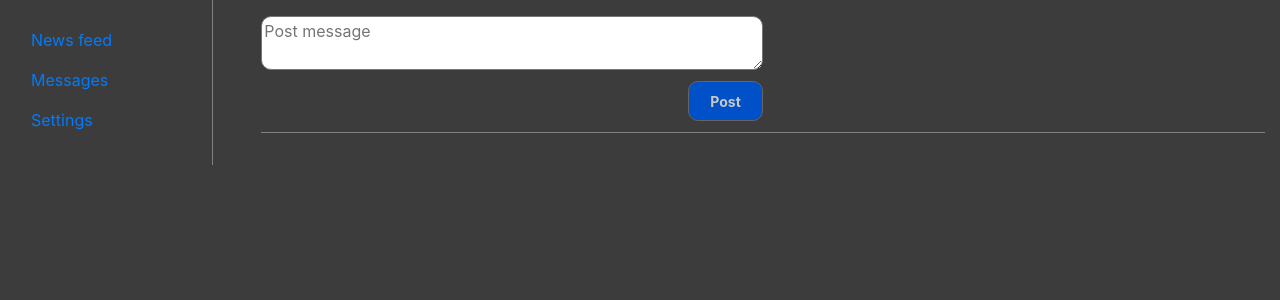
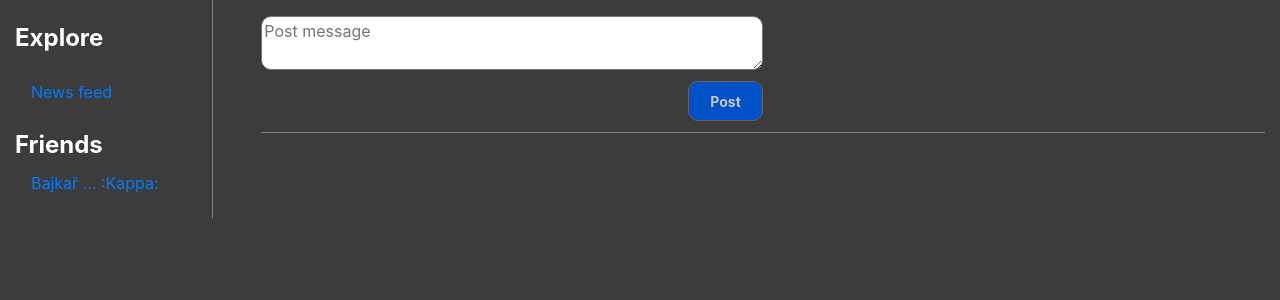
Before and after one commit to Tharizdun/Mordred, a PHP site: page /homepage.php in a window 1280 px wide. Shown: the part 62-362 px from the top of the page. Run offline with PHP 8.4, Linux system fonts and the light colour scheme; the visitor is signed in with stand-in values (Sample User, id 1); data that the repository does not hold is empty.

Commit message:
Menui updates

```diff
--- a/Common.php
+++ b/Common.php
@@ -1,10 +1,12 @@
 <?php
+
+require_once "Users.php";
 
 session_start();
 
 function MakeHeader($title, $bodyClass)
 {
-header('Content-type: text/html; charset=utf-8');
+
 ?>
 <!DOCTYPE html>
     <html lang="cs">
@@ -27,6 +29,8 @@ header('Content-type: text/html; charset=utf-8');
 
 function MakeMenu()
 {
+	$users = new Users();
+
 ?>
 		<nav class="navbar sticky-top navbar-expand-lg  navbar-dark bg-dark">
   		<a class="navbar-brand logo" href="homepage.php">MyFIT</a>
@@ -56,15 +60,30 @@ function MakeMenu()
 	<div class="container-fluid">
 		<div class="row flex-xl-nowrap">
   			<div class="col-12 col-md-3 col-xl-2 bd-sidebar sidebar">
-    			<ul class="nav flex-column">
+    			<ul class="nav flex-column menu">
   					<li class="nav-item">
-    					<a class="nav-link active" href="homepage.php">News feed</a>
+    					<span class="header">Explore</span>
   					</li>
   					<li class="nav-item">
-					    <a class="nav-link" href="messages.php">Messages</a>
+	    				<a class="nav-link active" href="profile.php">
+						<?php
+
+						$userName = $users->GetUserInfo($_SESSION['email'], "FirstName, LastName");
+						echo $userName['FirstName'] . " " .  $userName['LastName'];
+
+						?>
+						</a>
   					</li>
   					<li class="nav-item">
-    					<a class="nav-link" href="settings.php">Settings</a>
+	    				<a class="nav-link active" href="homepage.php">News feed</a>
+  					</li>
+				</ul>
+				<ul class="nav flex-column menu">
+	  				<li class="nav-item">
+    					<span class="header">Friends</span>
+	  				</li>
+  					<li class="nav-item">
+    					<a class="nav-link active" href="homepage.php">Bajkař ... :Kappa:</a>
   					</li>
 				</ul>
 			</div>
--- a/styl.css
+++ b/styl.css
@@ -148,6 +148,17 @@ a.dark:hover
 .user-name
 {
 	margin:25px;
+}
+
+.menu
+{
+	margin-bottom:15px;
+}
+
+.menu .header
+{
+	font-size:1.5rem;
+	margin:0px
 }
 
 .post
```
Also changed, not shown: profile.php (+10 -7 lines).
